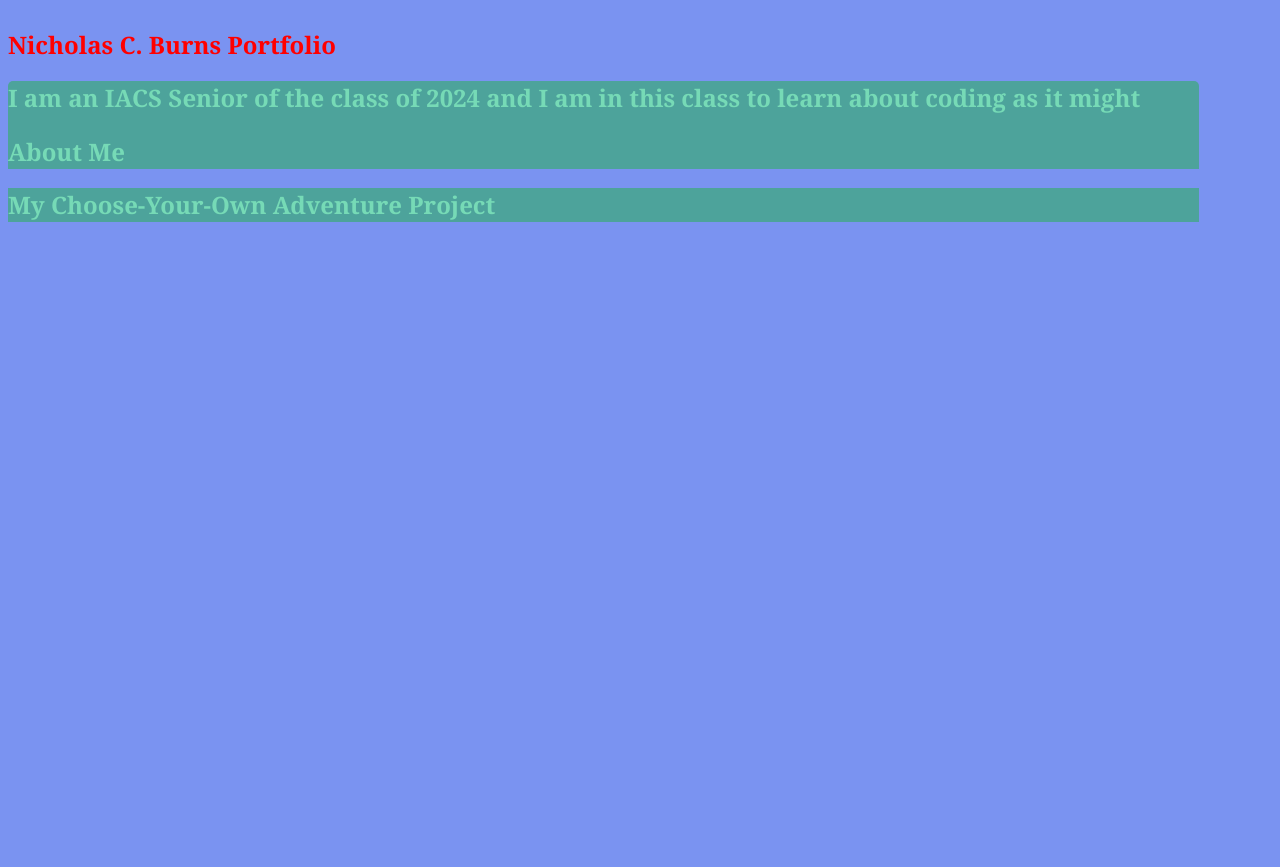
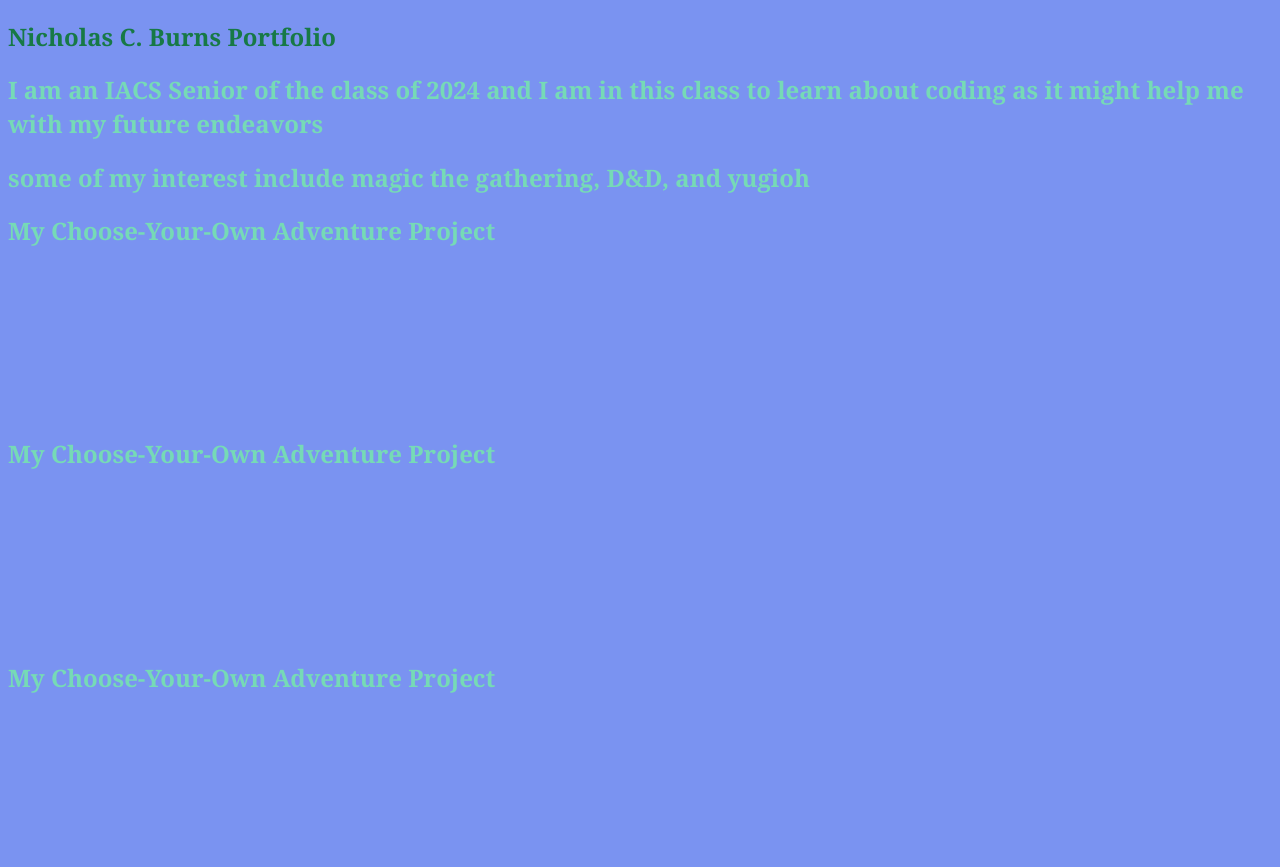
Before and after one commit to IACS-CS/web-design-portfolio-Ashock0114, a website: page public/index.html in a window 1280 px wide. Before the commit the page ends 800 px from the top, so only its background shows below. Drawn offline with Linux system fonts and the light colour scheme.

Commit message:
added stuff

```diff
--- a/public/index.html
+++ b/public/index.html
@@ -13,13 +13,21 @@
       <section class="info" id="about-me">
         <h2>
           I am an IACS Senior of the class of 2024 and I am in this class to
-          learn about coding as it might
+          learn about coding as it might help me with my future endeavors
         </h2>
         <div class="about-me">
-          <h2>About Me</h2>
+        <h2>some of my interest include magic the gathering, D&D, and yugioh</h2>
+
         </div>
       </section>
       <section class="sample-work" id="cyoa">
+        <h2>My Choose-Your-Own Adventure Project</h2>
+        <p><link rel="CYOA" href="https://cyoa--leafy-cocada-f0c60f.netlify.app/"</p>
+      </section>
+      <section class="sample-work" id="cyoa">
+        <h2>My Choose-Your-Own Adventure Project</h2>
+        <p><link rel="CYOA" href="https://cyoa--leafy-cocada-f0c60f.netlify.app/"</p>
+      </section><section class="sample-work" id="cyoa">
         <h2>My Choose-Your-Own Adventure Project</h2>
         <p><link rel="CYOA" href="https://cyoa--leafy-cocada-f0c60f.netlify.app/"</p>
       </section>
--- a/public/style.css
+++ b/public/style.css
@@ -6,7 +6,7 @@ body {
 html { background-color: #7a93f1;
      margin: auto;}
 .hero{
-  color: red;
+  color: rgb(23, 121, 70);
   grid-area:Header Header;
 }
 
@@ -14,29 +14,16 @@ html { background-color: #7a93f1;
   color:#76dab6;
   border-width: 8px;
   border-radius: 5px;
-  background-color:#4da39b;
   grid-area: box1;
 }
 .about-me{
   color: #76dab6;
-  background-color:#4da39b;
   grid-area: box2;
 }
 
 .sample-work{
   color: #76dab6;
-  background-color:#4da39b;
 }
-
-
-html{
-
-  display: grid;
-  grid-template-areas:
-  "Header Header "
-  "box1      box2"
-  "box3      box4"
-  "box5      box6";
-  row-gap: 15px;
-  column-gap: 15px;
+p{
+  padding-top: 150px;
 }
```
